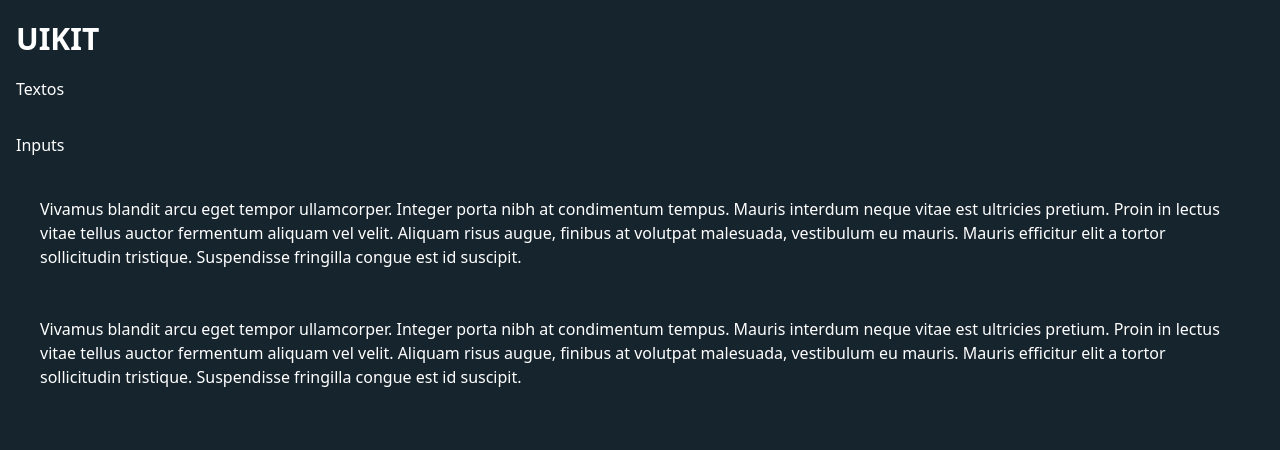
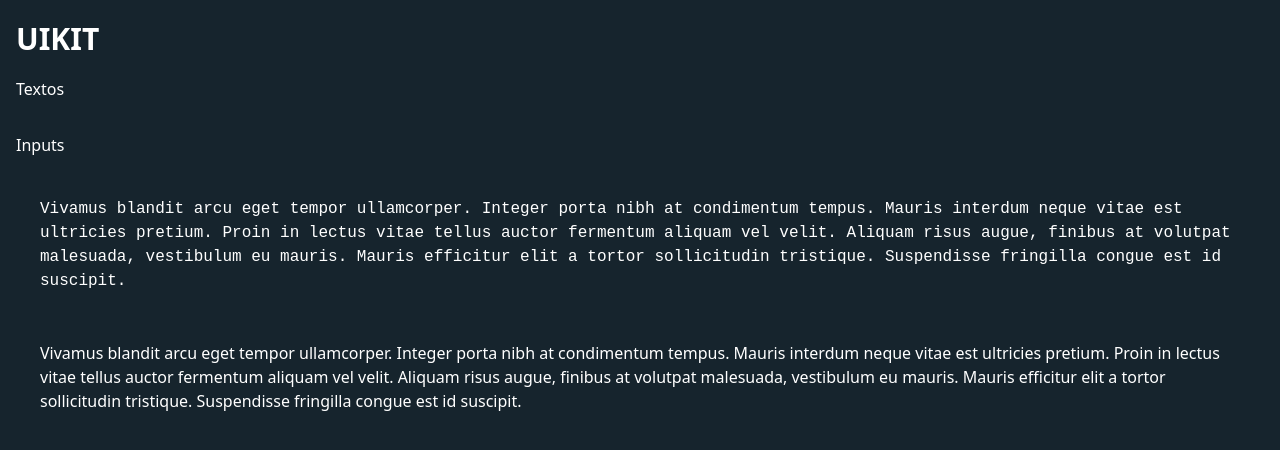
Before and after one commit to karlosgliberal/sinsi, a Next.js app: page /uikit in a window 1280 px wide. Shown: the top 450 px of the page. Built offline with nearby package versions, Linux system fonts and the light colour scheme.

Commit message:
Sinsimono me veo bien

```diff
--- a/pages/uikit/index.js
+++ b/pages/uikit/index.js
@@ -19,7 +19,7 @@ export default () => (
       </ul>
     </div>
     <div>
-      <p class="sinsimono p-6 text-white">
+      <p class="font-sinsimono p-6 text-white">
         Vivamus blandit arcu eget tempor ullamcorper. Integer porta nibh at condimentum tempus. Mauris interdum neque vitae est ultricies pretium. Proin in lectus vitae tellus auctor fermentum aliquam vel velit. Aliquam risus augue, finibus at volutpat malesuada, vestibulum eu mauris. Mauris efficitur elit a tortor sollicitudin tristique. Suspendisse fringilla congue est id suscipit.
   </p>
       <p class="text-white p-6">
```
